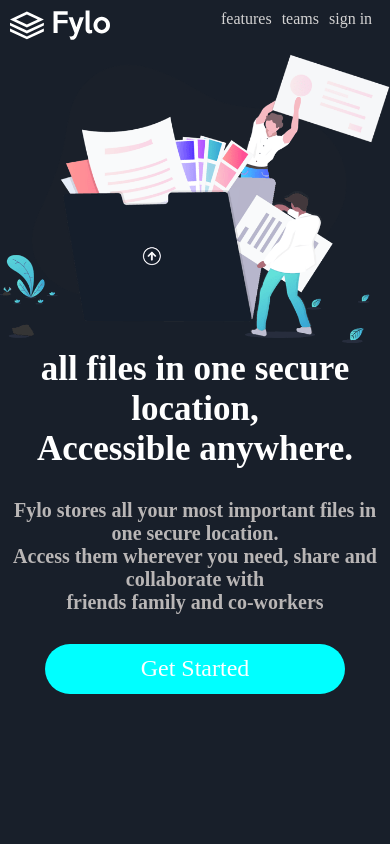
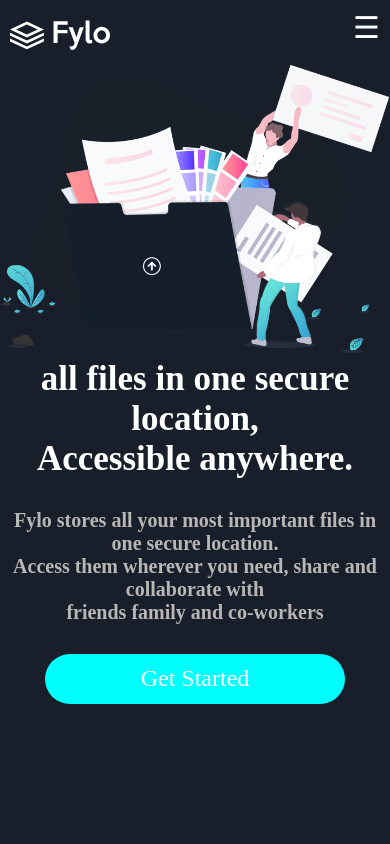
Before and after one commit to daniel-dior/flyo, a plain HTML site: page index.html in a window 390 px wide. Shown: the top 844 px of the page. Drawn offline with Linux system fonts and the light colour scheme.

Commit message:
adding a js file

```diff
--- /dev/null
+++ b/app.js
@@ -0,0 +1,6 @@
+function openNav() {
+    document.getElementById("myNav").style.height= '100%'
+}
+function closeNav() {
+    document.getElementById('myNav').style.height= '0%'
+}
--- a/fylo.css
+++ b/fylo.css
@@ -29,6 +29,69 @@ body {
 }
 .logo {
     cursor: pointer;
+}
+.java {
+    display: none;
+}
+.overlay {
+    height: 0%;
+    width: 100%;
+    position: fixed;
+    z-index: 100;
+    top: 0;
+    left: 0;
+    background-color: black;
+    overflow: hidden;
+    transition: 0.5s;
+}
+.overlay-content {
+    position: relative;
+    top: 0;
+    text-align: center;
+    margin-top: 3px;
+    display: flex;
+    flex-direction: column;
+    align-items: center;
+
+}
+.overlay:hover {
+    color: aqua;
+}
+.close {
+ color: white;
+ font-size: 60px;
+  cursor: pointer;
+  display: flex;
+  justify-content: flex-start;
+}
+.close:hover {
+    color: aqua;
+}
+.overlay a {
+    padding: 8px;
+    scroll-padding-top: -20px;
+    text-decoration: none;
+    font-size: 25px;
+    color: white;
+    display: block;
+}
+.overlay a:hover , a:focus {
+    color: aqua;
+    border-bottom: 1px solid aqua;
+    width: inherit;
+    width: 110px;
+}
+.overlay .closebtn {
+    position: absolute;
+    top: 20px;
+    right: 45px;
+}
+.open a {
+    color: white;
+    text-decoration: none;
+}
+.open a:hover, a:active {
+    color: aqua;
 }
 .body {
     display: flex;
@@ -223,10 +286,15 @@ body {
 @media screen and (max-width:500px) {
     .logo img {
         width: 100px;
+        margin-top: 10px;
+    }
+    .java {
+        display: block;
     }
     .link {
         gap: 10px;
         width: 100%;
+        display: none;
     }
     .navbar {
         padding: 10px;
--- a/index.html
+++ b/index.html
@@ -13,10 +13,28 @@
         <img src="./logo.svg" alt="" />
       </div>
       <div class="link">
-        <a href="features">features</a>
-        <a href="#">teams</a>
+        <a href="#">features</a>
+        <a href="#">terms</a>
         <a href="#">sign in</a>
       </div>
+      <div class="java">
+        <div id="myNav" class="overlay">
+            <div onclick="closeNav()" style="color: red; font-size: 60px; cursor: pointer;" class="close" >&times;</div>
+            <div class="overlay-content">
+                <a href="#">features</a>
+                <a href="#">terms</a>
+                <div class="logi">
+                <a href="1join.html">Login</a></div>
+                <div class="sig">
+                <a href="1sign in.html">Sign </a></div>
+                    </div>
+                    </div>
+                        <span style="font-size: 30px;cursor: pointer;" class="open" onclick="openNav()" style="color: white;">
+                            <a href="javascript:void(0)">
+                                &#9776;
+                            </a>
+                           </span>
+                        </div>
     </div>
     <div class="body">
       <div class="him">
@@ -155,5 +173,6 @@
             </div>
         </div>
     </div>
+    <sCript src="app.js"></sCript>
   </body>
 </html>
--- /dev/null
+++ b/js.style.css
@@ -0,0 +1,32 @@
+.overlay {
+    height: 100%;
+    width: 0%;
+    position: fixed;
+    z-index: 100;
+    top: 0;
+    left: 0;
+    background-color: black;
+    overflow-x: hidden;
+    transition: 4s;
+}
+.overlay-content {
+    position: relative;
+    top: 25%;
+    width: 100%;
+    text-align: center;
+    margin-top: 30px;
+}
+.overlay a {
+    padding: 8px;
+    text-decoration: none;
+    font-size: 36px;
+    color: teal;
+    display: block;
+    transition: 0.3s;
+}
+.overlay .closebtn {
+    position: absolute;
+    top: 20px;
+    right: 45px;
+    font-size: 60px;
+}
```
